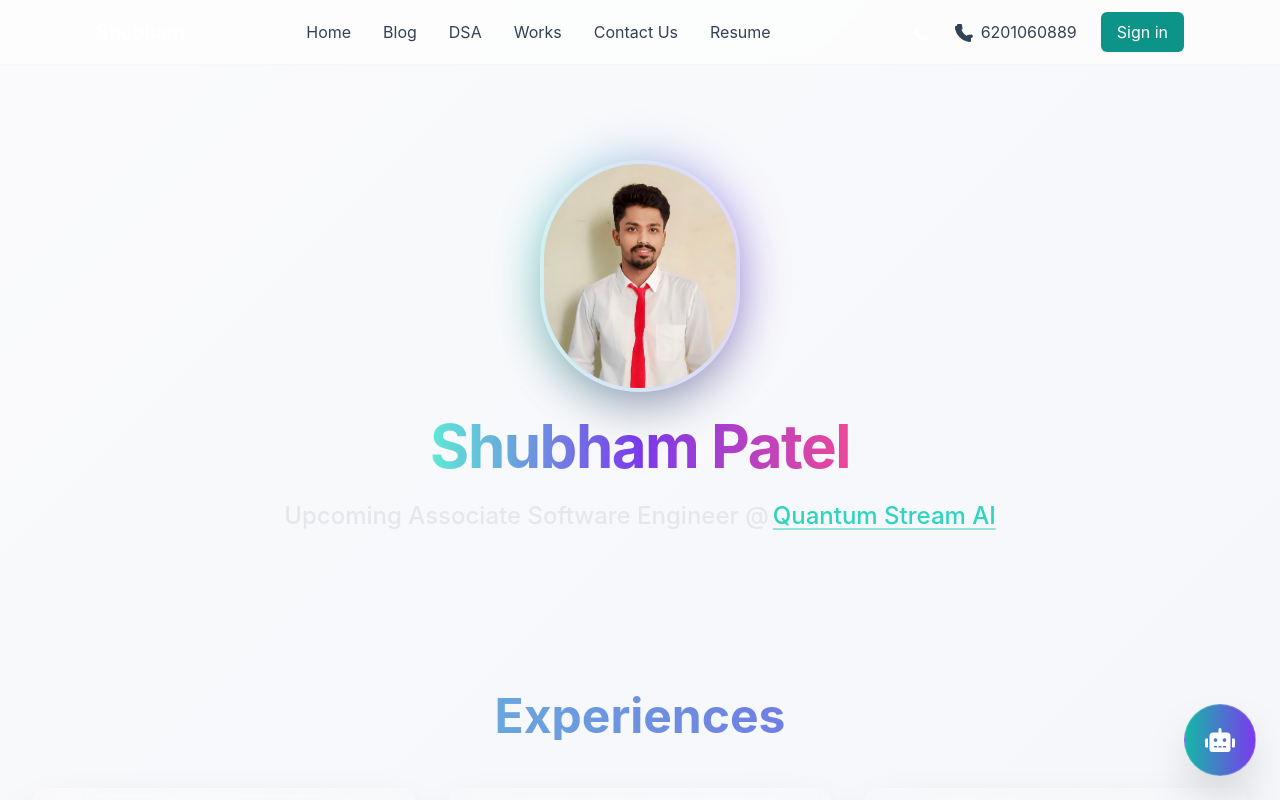
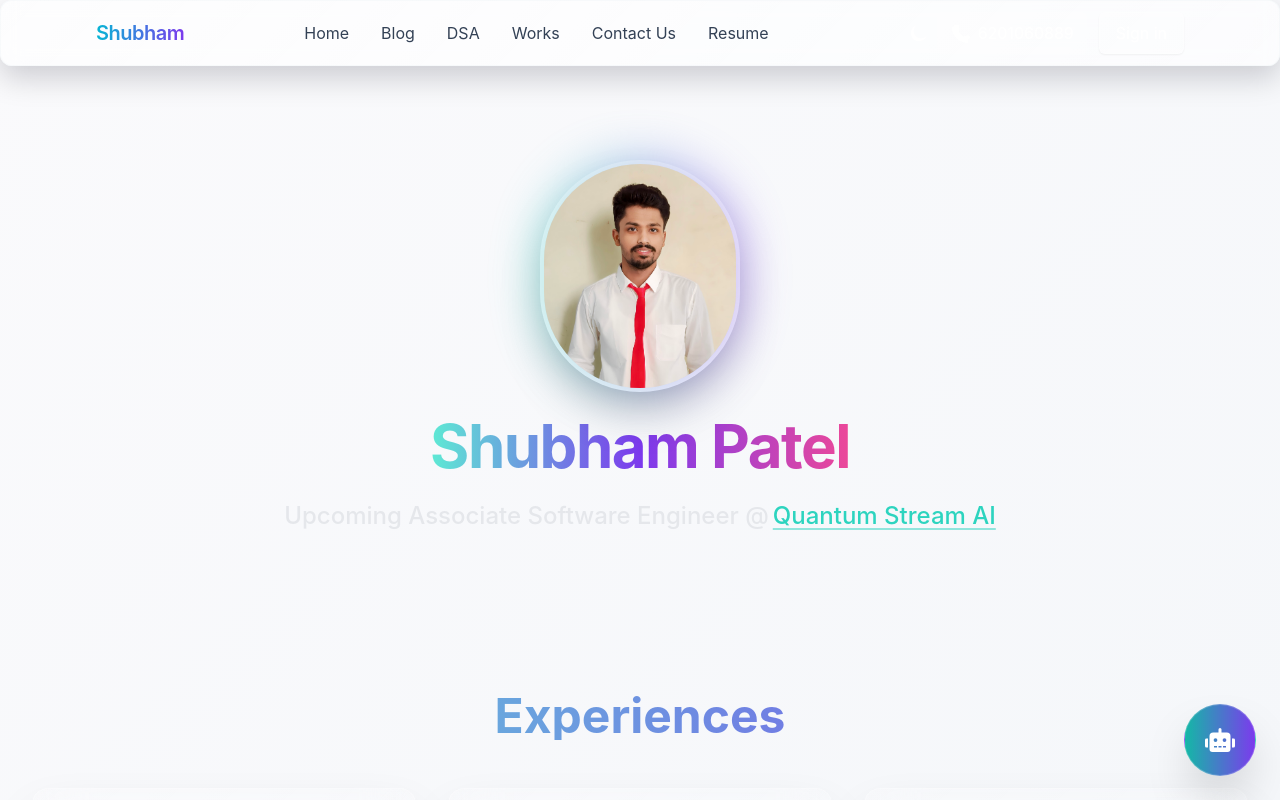
Before and after one commit to shubham21155102/portfolio, a Next.js app in the folder apps/web/: page / in a window 1280 px wide. Shown: the top 800 px of the page. Built offline with nearby package versions, Linux system fonts and the light colour scheme.

Commit message:
Changed UI/UX and Fixed Code Bugs

```diff
--- a/apps/web/app/Header.tsx
+++ b/apps/web/app/Header.tsx
@@ -52,13 +52,18 @@ const Header: React.FC = () => {
   ];
 
   return (
-  <header className="fixed top-0 left-0 right-0 z-40 bg-white/60 dark:bg-slate-900/72 backdrop-blur-sm border-b border-slate-200/30 dark:border-slate-700/40">
+  <header className="fixed top-0 left-0 right-0 z-40 glass bg-white/60 dark:bg-slate-900/72 border-b border-slate-200/20 dark:border-slate-700/30">
       <div className="max-w-6xl mx-auto px-4 sm:px-6 lg:px-8">
         <div className="flex items-center justify-between h-16">
           {/* Brand */}
           <div className="flex items-center">
             <Link href="/">
-              <span className="text-white text-xl font-semibold tracking-tight">Shubham</span>
+              <span
+                className="text-xl font-semibold tracking-tight bg-clip-text text-transparent"
+                style={{ backgroundImage: "linear-gradient(90deg, rgba(6,182,212,1), rgba(124,58,237,1))" }}
+              >
+                Shubham
+              </span>
             </Link>
           </div>
 
@@ -100,7 +105,7 @@ const Header: React.FC = () => {
             <div className="hidden md:flex md:items-center md:space-x-3">
               <a
                 href="tel:6201060889"
-                className="inline-flex items-center px-3 py-2 text-slate-700 dark:text-slate-100 rounded-md hover:bg-slate-100 dark:hover:bg-slate-800/60 transition"
+                className="inline-flex items-center px-3 py-2 text-white bg-white/5 dark:bg-transparent rounded-md border border-transparent dark:border-white/5 hover:bg-white/10 dark:hover:bg-slate-800/40 transition"
               >
                 {/* Phone icon */}
                 <svg xmlns="http://www.w3.org/2000/svg" className="h-5 w-5" viewBox="0 0 20 20" fill="currentColor">
@@ -111,7 +116,7 @@ const Header: React.FC = () => {
 
               <Link
                 href="/login"
-                className="inline-flex items-center px-4 py-2 bg-primary-600 text-white rounded-md shadow-sm hover:bg-primary-500 transition"
+                className="inline-flex items-center px-4 py-2 bg-white/10 dark:bg-slate-900/30 border border-white/20 dark:border-slate-700/30 text-white rounded-md shadow-sm hover:bg-white/20 transition"
               >
                 Sign in
               </Link>
--- a/apps/web/app/globals.css
+++ b/apps/web/app/globals.css
@@ -5,8 +5,8 @@
   --font-sans: Inter, ui-sans-serif, system-ui, -apple-system, "Segoe UI", Roboto, "Helvetica Neue", Arial;
 
   /* Core colors (rgb triplets for gradients/transparency) */
-  --color-primary-rgb: 20, 184, 166; /* #14b8a6 */
-  --color-primary-600-rgb: 13, 148, 136; /* #0d9488 */
+  --color-primary-rgb: 6, 182, 212; /* #06b6d4 - modern cyan */
+  --color-primary-600-rgb: 3, 128, 150; /* #038096 */
   --color-accent-rgb: 124, 58, 237; /* #7c3aed */
 
   --foreground-rgb: 17, 24, 39; /* dark text */
@@ -20,6 +20,31 @@
   --glass-border-rgb: 226, 232, 240;
 
   --glow: linear-gradient(135deg, rgba(var(--color-primary-rgb),0.12), rgba(var(--color-accent-rgb),0.08));
+}
+
+/* Utility glassmorphism helpers */
+.glass {
+  background: linear-gradient(135deg, rgba(var(--surface-rgb),0.10), rgba(var(--surface-rgb),0.03));
+  border: 1px solid rgba(var(--glass-border-rgb),0.28);
+  border-radius: var(--border-radius);
+  backdrop-filter: blur(10px) saturate(120%);
+  -webkit-backdrop-filter: blur(10px) saturate(120%);
+  box-shadow: 0 12px 30px rgba(2,6,23,0.18);
+}
+
+.glass-strong {
+  background: linear-gradient(135deg, rgba(var(--color-primary-rgb),0.12), rgba(var(--color-accent-rgb),0.06));
+  border: 1px solid rgba(var(--glass-border-rgb),0.36);
+  backdrop-filter: blur(12px) saturate(130%);
+  -webkit-backdrop-filter: blur(12px) saturate(130%);
+  box-shadow: 0 18px 40px rgba(2,6,23,0.22);
+}
+
+.glass-cta {
+  background: linear-gradient(90deg, rgba(var(--color-primary-rgb),0.14), rgba(var(--color-accent-rgb),0.08));
+  color: white;
+  border: 1px solid rgba(var(--glass-border-rgb),0.18);
+  backdrop-filter: blur(8px);
 }
 
 /* Dark theme overrides: add the `dark` class to <html> or <body> to activate */
--- a/packages/ui/src/card.tsx
+++ b/packages/ui/src/card.tsx
@@ -10,7 +10,7 @@ export function Card({
   href: string;
 }): JSX.Element {
   const base =
-    "block p-6 rounded-lg bg-white/60 dark:bg-slate-800/60 border border-slate-200 dark:border-slate-700 shadow-sm hover:shadow-md transition";
+    "block p-6 rounded-lg bg-white/10 dark:bg-slate-800/40 backdrop-blur-md border border-white/20 dark:border-slate-700/30 shadow-md hover:shadow-lg transition-transform hover:-translate-y-1";
 
   const safeHref = href ? `${href}?utm_source=create-turbo&utm_medium=basic&utm_campaign=create-turbo` : "#";
 
```
Also changed, not shown: packages/ui/src/button.tsx (+6 -2 lines).
